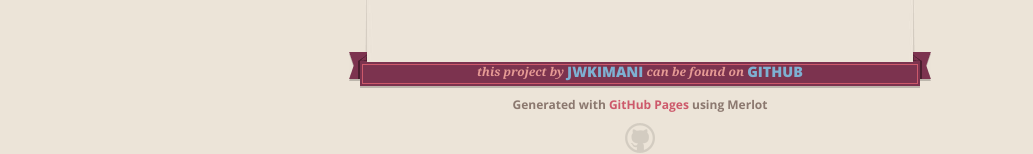
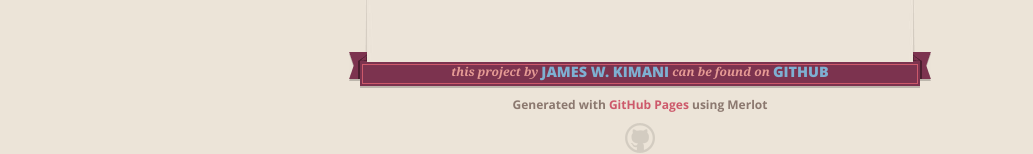
Before and after one commit to jwkimani/Internet-Programming-Python-, a plain HTML site: page index.html in a window 1280 px wide. Shown: the part 364-518 px from the top of the page, without its empty margins (0-1033 px from the left). Drawn offline with nearby package versions, Linux system fonts and the light colour scheme.

Commit message:
Update index.html

```diff
--- a/index.html
+++ b/index.html
@@ -56,7 +56,7 @@
       <footer>
         <span class="ribbon-outer">
           <span class="ribbon-inner">
-            <p>this project by <a href="https://github.com/jwkimani">jwkimani</a> can be found on <a href="https://github.com/jwkimani/Internet-Programming">GitHub</a></p>
+            <p>this project by <a href="https://github.com/jwkimani">James W. Kimani</a> can be found on <a href="https://github.com/jwkimani/Internet-Programming">GitHub</a></p>
           </span>
           <span class="left-tail"></span>
           <span class="right-tail"></span>
```
